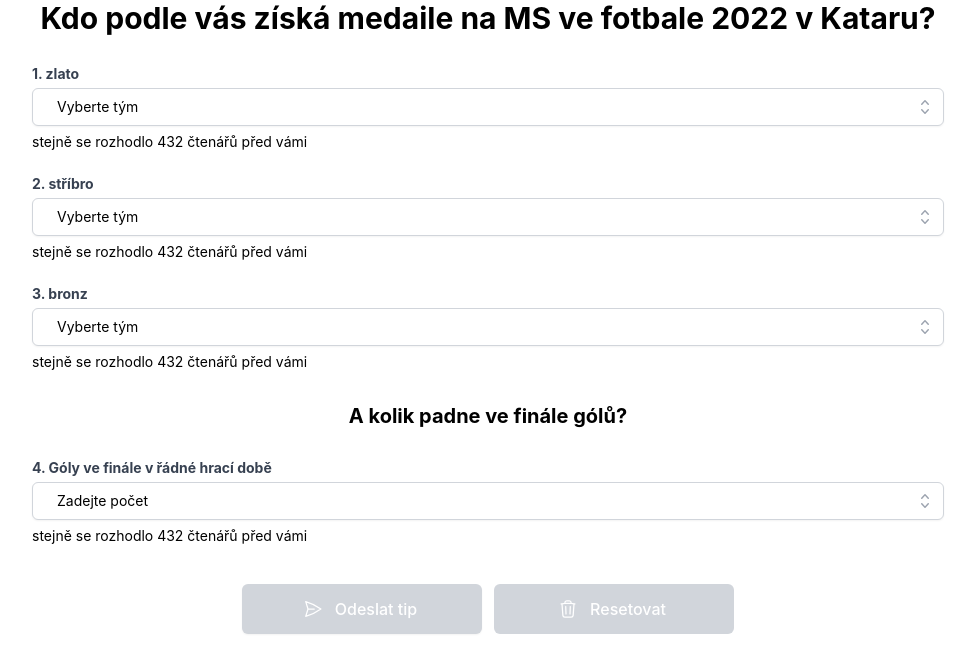
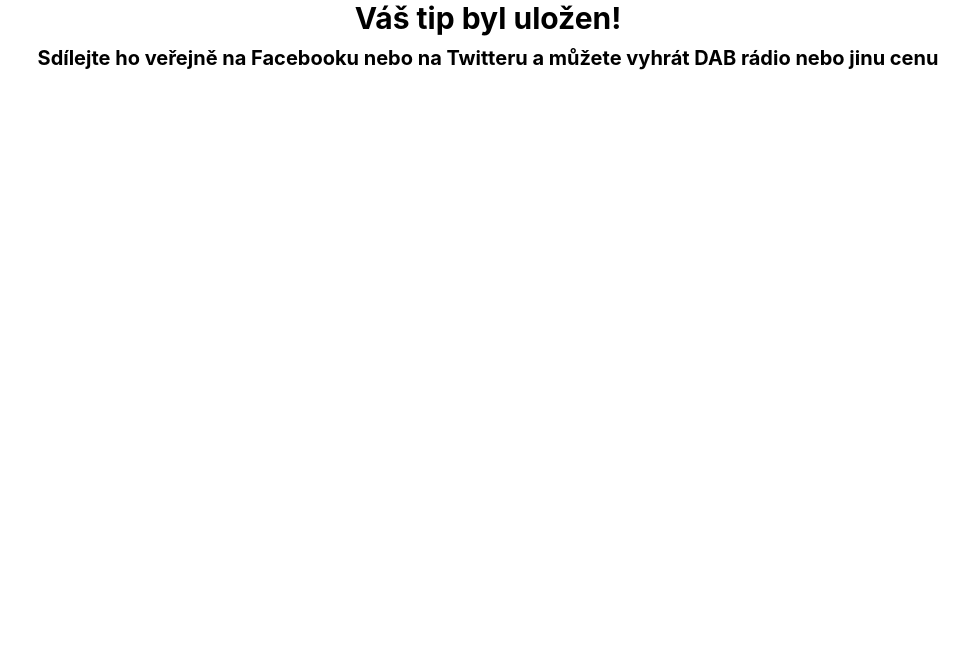
Before and after one commit to DataRozhlas/ms-fotbal-tipovacka, a Next.js app: page / in a window 1280 px wide. Shown: the top 672 px of the page, without its empty margins (152-1127 px from the left). Built offline with nearby package versions, Linux system fonts and the light colour scheme.

Commit message:
send tip

```diff
--- a/pages/index.tsx
+++ b/pages/index.tsx
@@ -58,6 +58,8 @@ export default function Home() {
     { id: "", value: "Zadejte počet" },
   ]);
 
+  const [saved, setSaved] = useState(true);
+
   const handleResetClick = () => {
     setCurrentTip([
       { id: "", value: "Vyberte tým" },
@@ -66,6 +68,36 @@ export default function Home() {
       { id: "", value: "Zadejte počet" },
     ]);
   };
+
+  const handlePostClick = () => {
+    const http = new XMLHttpRequest();
+    const url =
+      "https://lw1k02zee1.execute-api.eu-central-1.amazonaws.com/default/fotbal-euro-tipovacka";
+    http.open("POST", url);
+    http.send(
+      JSON.stringify({
+        prvni: currentTip[0].id,
+        druhy: currentTip[1].id,
+        treti: currentTip[2].id,
+        goly: +currentTip[3].value,
+      })
+    );
+    setSaved(true);
+  };
+
+  if (saved) {
+    return (
+      <div className="mx-auto max-w-5xl sm:px-6 lg:px-8">
+        <h1 className="text-3xl font-bold text-center pb-2">
+          Váš tip byl uložen!
+        </h1>
+        <h2 className="text-xl font-bold text-center">
+          Sdílejte ho veřejně na Facebooku nebo na Twitteru a můžete vyhrát DAB
+          rádio nebo jinu cenu
+        </h2>
+      </div>
+    );
+  }
 
   return (
     <>
@@ -108,9 +140,10 @@ export default function Home() {
       </div>
       <div className="mx-auto max-w-5xl sm:px-6 lg:px-8 py-8 flex flex-row flex-wrap justify-center gap-3">
         <button
-          disabled
+          disabled={currentTip.some(item => item.id === "")}
           type="button"
-          className="sm:w-1/4 inline-flex justify-center items-center rounded-md border border-transparent bg-indigo-600 px-6 py-3 text-base font-medium text-white shadow-sm hover:bg-indigo-700 focus:outline-none focus:ring-2 focus:ring-indigo-500 focus:ring-offset-2 disabled:bg-gray-300"
+          onClick={handlePostClick}
+          className="w-2/5  inline-flex justify-center items-center rounded-md border border-transparent bg-indigo-600 px-6 py-3 text-base font-medium text-white shadow-sm hover:bg-indigo-700 focus:outline-none focus:ring-2 focus:ring-indigo-500 focus:ring-offset-2 disabled:bg-gray-300"
         >
           <PaperAirplaneIcon
             className="-ml-1 mr-3 h-5 w-5"
@@ -122,7 +155,7 @@ export default function Home() {
           type="button"
           onClick={handleResetClick}
           disabled={currentTip.every(item => item.id === "")}
-          className="sm:w-1/4 inline-flex justify-center items-center rounded-md border border-transparent bg-indigo-100 px-6 py-3 text-base font-medium text-indigo-700 hover:bg-indigo-200 focus:outline-none focus:ring-2 focus:ring-indigo-500 focus:ring-offset-2 disabled:bg-gray-300 disabled:text-white"
+          className="w-2/5 inline-flex justify-center items-center rounded-md border border-transparent bg-indigo-100 px-6 py-3 text-base font-medium text-indigo-700 hover:bg-indigo-200 focus:outline-none focus:ring-2 focus:ring-indigo-500 focus:ring-offset-2 disabled:bg-gray-300 disabled:text-white"
         >
           <TrashIcon className="-ml-1 mr-3 h-5 w-5" aria-hidden="true" />
           Resetovat
```
